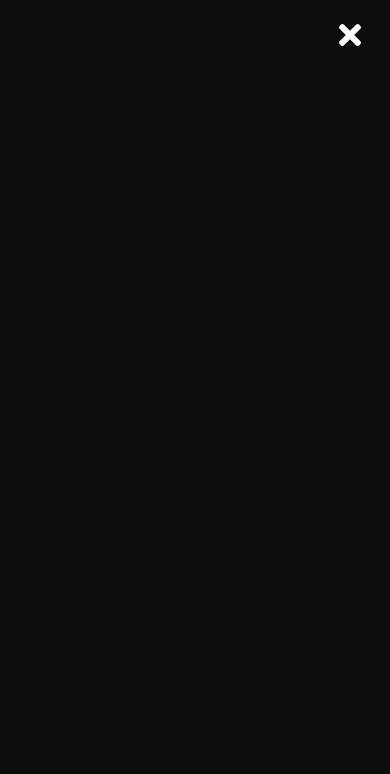
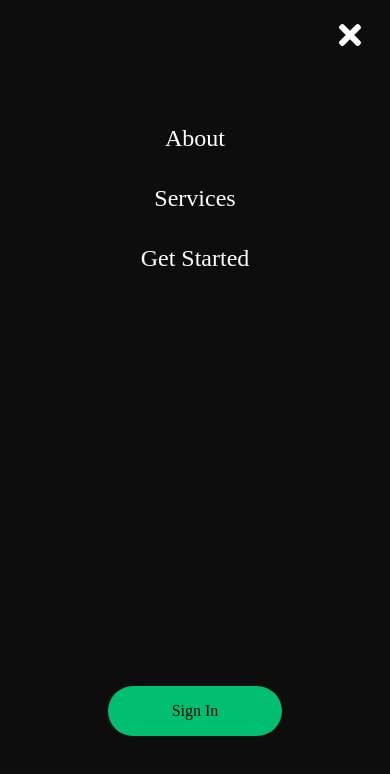
Before and after one commit to Zobee/styled-react-landing-page, a React (Create React App) app: page / in a window 390 px wide. Both pictures are taken after a click on the icon 346 px from the left and 35 px from the top of the page. Shown: the top 774 px of the page. Built offline with nearby package versions, Linux system fonts and the light colour scheme.

Commit message:
Added mobile nav links to sidebar

```diff
--- a/src/components/Navbar/NavElems.js
+++ b/src/components/Navbar/NavElems.js
@@ -104,6 +104,6 @@ export const NavBtnLink = styled(RouterLink)`
   &:hover {
     transition: all 0.2s ease-in-out;
     background: #fff;
-    color: #010606
+    color: #010606;
   }
 `
--- a/src/components/Sidebar/SidebarElems.js
+++ b/src/components/Sidebar/SidebarElems.js
@@ -1,5 +1,7 @@
-import styled from 'styled-components';
+import styled, { keyframes } from 'styled-components';
 import { FaTimes } from 'react-icons/fa';
+import { Link as RouterLink } from 'react-router-dom'
+import { Link as ScrollLink } from 'react-scroll';
 
 export const SidebarContainer = styled.aside`
   position: fixed;
@@ -27,3 +29,78 @@ export const Icon = styled.div`
 export const CloseIcon = styled(FaTimes)`
   color: #FFF;
 `
+export const SidebarWrapper = styled.div`
+  color: #fff;
+`
+
+export const SidebarMenu = styled.ul`
+  display: grid;
+  grid-template-columns: 1fr;
+  grid-template-rows: repeat(6, 80px);
+  text-align: center;
+
+  @media screen and (max-width: 480px) {
+    grid-template-rows repeat(6, 60px);
+  }
+`
+
+const bounce = keyframes`
+  0% {
+    transform: translateY(0);
+  }
+  25% {
+    transform: translateY(-0.2rem);
+  }
+  50% {
+    transform: translateY(-0.5rem);
+  }
+  75% {
+    transform: translateY(-0.2rem);
+  }
+  100% {
+    transform: translateY(0);
+  }
+`
+
+export const SidebarLink = styled(ScrollLink)`
+  display: flex;
+  align-items: center;
+  justify-content: center;
+  font-size: 1.5rem;
+  text-decoration: none;
+  list-style: none;
+  transition: all 0.2s ease-in-out;
+  text-decoration: none;
+  cursor: pointer;
+
+  &:hover {
+    color: #01BF71;
+    animation: ${bounce} 0.5s ease-in-out;
+    transition: 0.5s ease-in-out
+  }
+`
+
+export const SideBtnWrap = styled.div`
+  display: flex;
+  justify-content: center;
+`
+
+export const SidebarRoute = styled(RouterLink)`
+  border-radius: 50px;
+  background: #01bf71;
+  white-space: nowrap;
+  padding: 16px 64px;
+  color: #010606;
+  font-size: 16px;
+  outilne: none;
+  border: none;
+  cursor: pointer;
+  transition: all 0.2s ease-in-out;
+  text-decoration: none;
+
+  &:hover {
+    transition: all 0.2s ease-in-out;
+    background: #fff;
+    color: #010606;
+  }
+`
--- a/src/components/Sidebar/index.js
+++ b/src/components/Sidebar/index.js
@@ -1,9 +1,27 @@
-import {SidebarContainer, Icon, CloseIcon} from './SidebarElems'
+import {
+  SidebarContainer,
+  Icon,
+  CloseIcon,
+  SidebarWrapper,
+  SidebarMenu,
+  SidebarLink,
+  SideBtnWrap,
+  SidebarRoute} from './SidebarElems'
 const Sidebar = ({isOpen, setIsOpen}) => {
   return <SidebarContainer isOpen={isOpen}>
     <Icon>
       <CloseIcon onClick={() => setIsOpen(prev => !prev)}/>
     </Icon>
+    <SidebarWrapper>
+      <SidebarMenu>
+        <SidebarLink to='about'>About</SidebarLink>
+        <SidebarLink to='services'>Services</SidebarLink>
+        <SidebarLink to='signup'>Get Started</SidebarLink>
+      </SidebarMenu>
+    </SidebarWrapper>
+    <SideBtnWrap>
+      <SidebarRoute to='/signin'>Sign In</SidebarRoute>
+    </SideBtnWrap>
   </SidebarContainer>
 }
 
```
